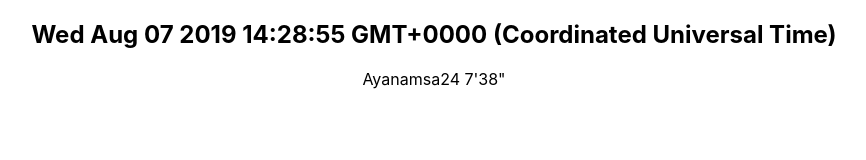
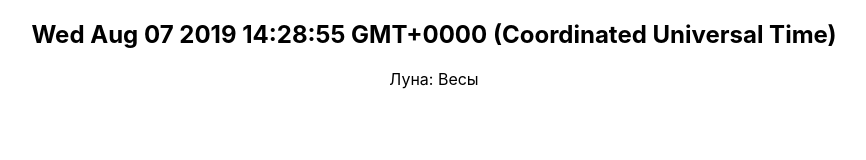
Before and after one commit to janesessive/moon-calendar, a React (Create React App) app: page / in a window 1280 px wide. Shown: the top 160 px of the page, without its empty margins (206-1072 px from the left). Built offline with nearby package versions, Linux system fonts and the light colour scheme.

Commit message:
луна

```diff
--- a/src/components/Panchanga/Panchanga.js
+++ b/src/components/Panchanga/Panchanga.js
@@ -1,5 +1,6 @@
 import React, { Component } from 'react';
 import panchang from '../../lib/panchang';
+import PanchangaInfo from '../PanchangaInfo/PanchangaInfo';
 
 class Panchanga extends Component {
     state = {
@@ -7,9 +8,11 @@ class Panchanga extends Component {
     }
 
     componentDidMount () {
-        debugger;
+
         const currentDate = new Date();
         const info = panchang.calculate(currentDate);
+        console.log(info);
+
         this.setState({ info, currentDate });
     }
     render () {
@@ -17,11 +20,8 @@ class Panchanga extends Component {
             return null;
         }
         return (
-            <div>
-                <h2>{this.state.currentDate.toString()}</h2>
-                <label>Ayanamsa</label>
-                <span>{this.state.info.Ayanamsa.name}</span>
-            </div>
+
+            <PanchangaInfo info={this.state.info} currentDate={this.state.currentDate}/>
         );
     }
 }
--- /dev/null
+++ b/src/components/PanchangaInfo/PanchangaInfo.js
@@ -0,0 +1,14 @@
+import React from 'react';
+import translate from '../../lib/Translator';
+
+const PanchangaInfo = (props) => {
+    return (
+        <div>
+        <h2>{props.currentDate.toString()}</h2>
+        <label>Луна: </label>
+        <span>{translate(props.info.Raasi.name)}</span>
+    </div>
+    )
+}
+
+export default PanchangaInfo;
--- /dev/null
+++ b/src/lib/Translator.js
@@ -0,0 +1,19 @@
+const translate = (name) => {
+   var data = [];
+        data['Mesha']='Овен';
+        data['Vrushabha']='Телец';
+        data['Mithuna']='Близнецы';
+        data['Karkataka']='Рак';
+        data['Simha']='Лев';
+        data['Kanya']='Дева';
+        data['Tula']='Весы';
+        data['Vrushchika']='Скорпион';
+        data['Dhanu']='Стрелец';
+        data['Makara']='Козерог';
+        data['Kumbha']='Водолей';
+        data['Meena']='Рыбы';
+
+        return data[name];
+}
+
+export default translate;
```
